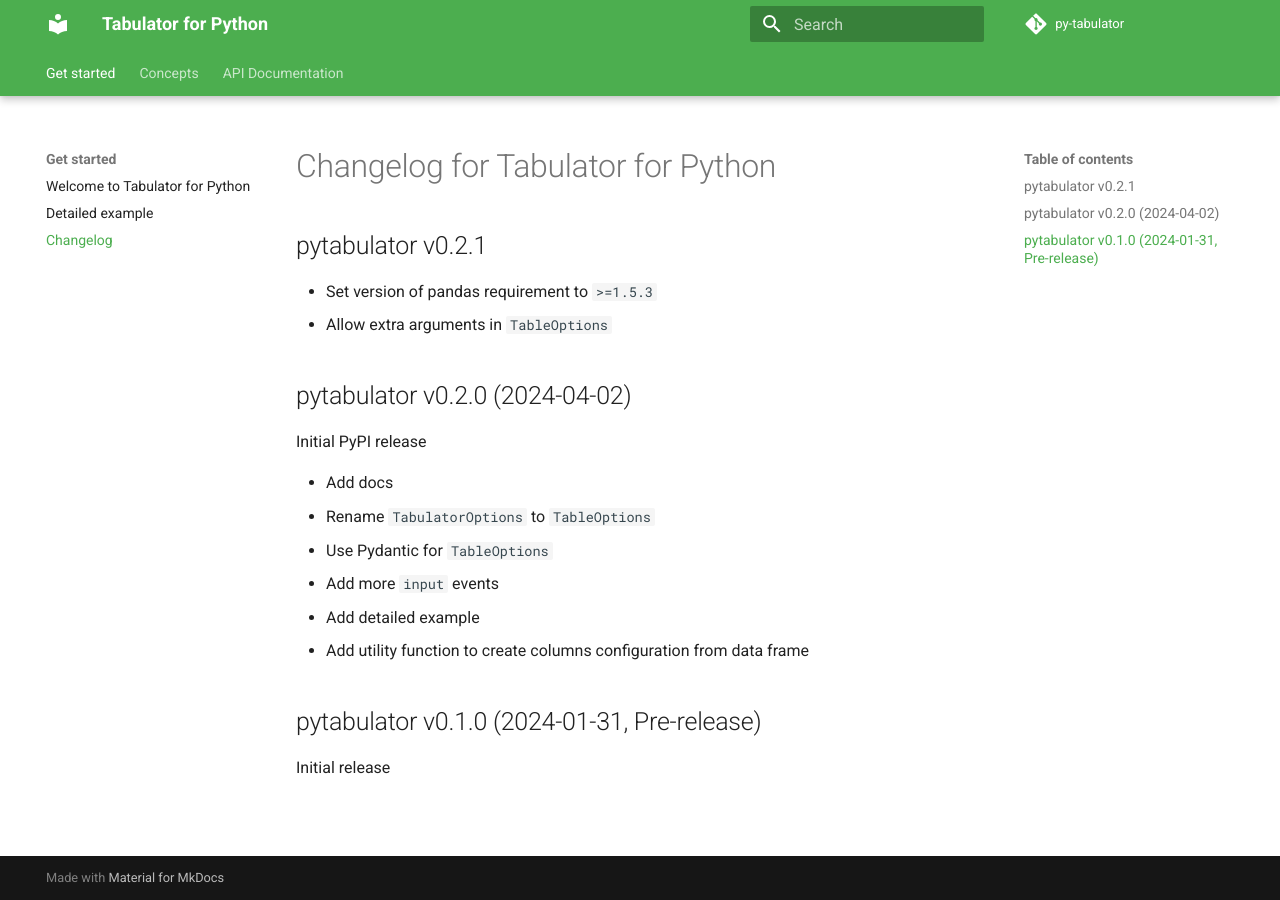
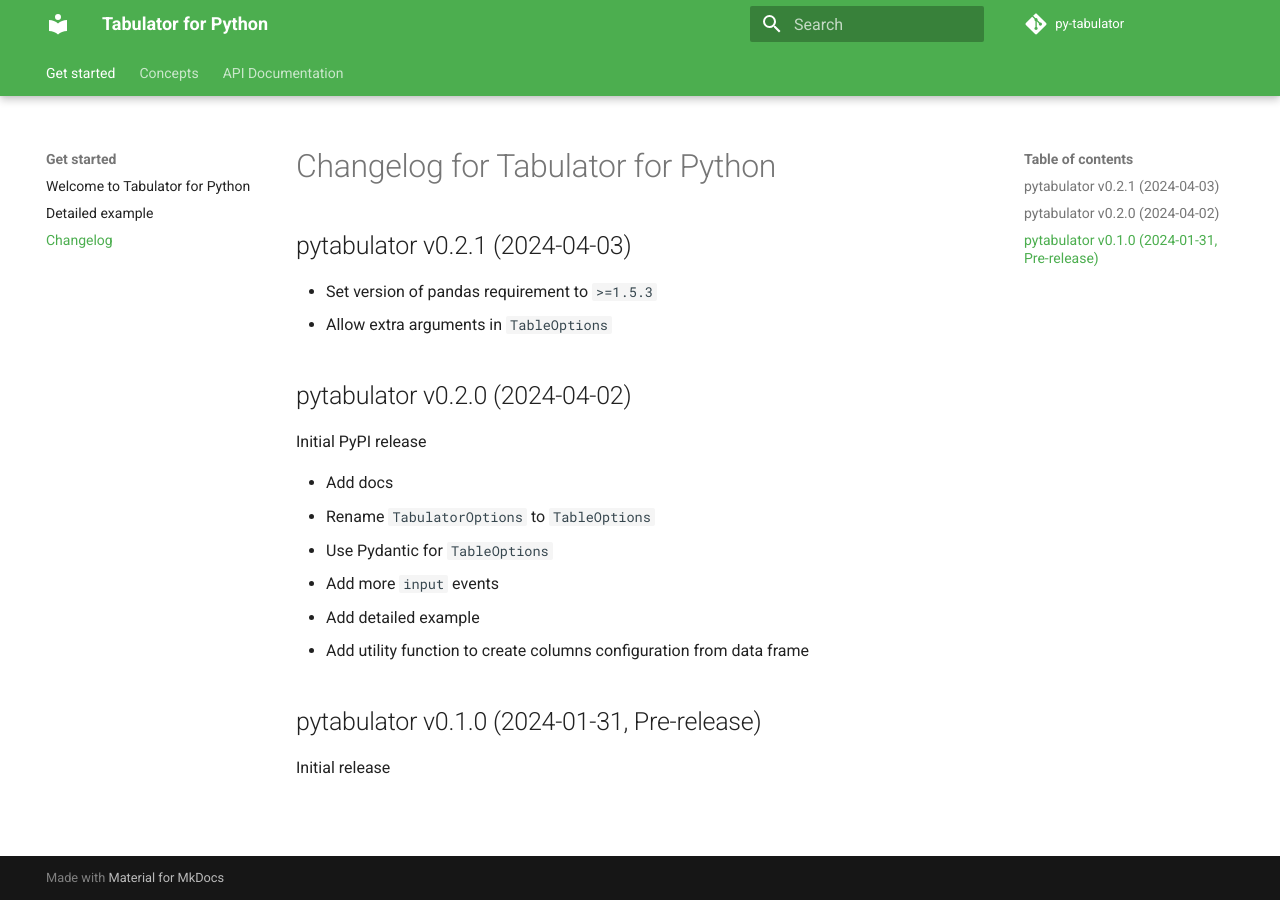
Before and after one commit to eodaGmbH/py-tabulator, an MkDocs documentation site: the page built from docs/changelog.md, in a window 1280 px wide. Built offline with MkDocs 1.6.1 and Material for MkDocs 9.7.7, drawn with Linux system fonts in a browser that asks for light colours; comment, search, counter and statistics services are not loaded.

Commit message:
Update changelog

```diff
--- a/docs/changelog.md
+++ b/docs/changelog.md
@@ -1,6 +1,6 @@
 # Changelog for Tabulator for Python
 
-## pytabulator v0.2.1
+## pytabulator v0.2.1 (2024-04-03)
 
 * Set version of pandas requirement to `>=1.5.3`
 * Allow extra arguments in `TableOptions`
```
